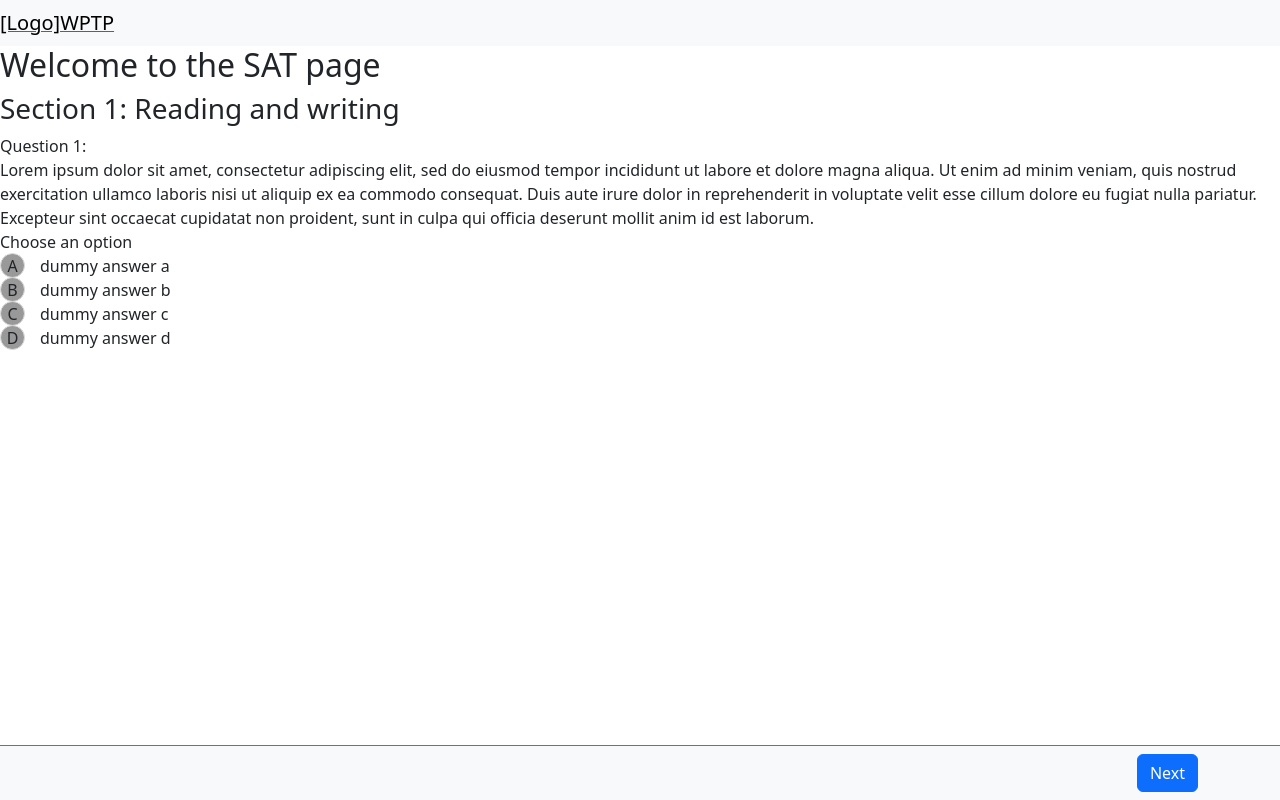
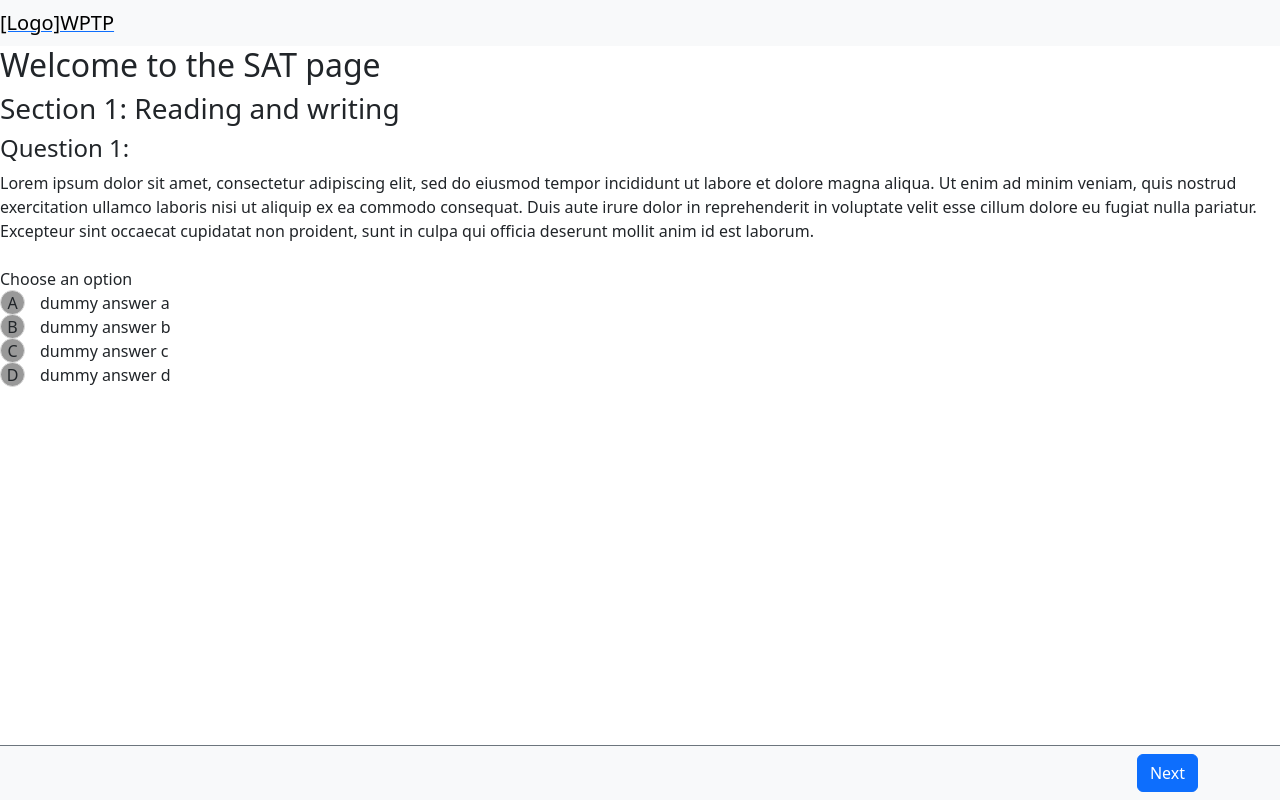
Before and after one commit to naxy-dong/WPTP-UI, a React (Vite) app: page /SAT in a window 1280 px wide. Built offline with nearby package versions, Linux system fonts and the light colour scheme.

Commit message:
Published the page

```diff
--- a/src/Components/Question.jsx
+++ b/src/Components/Question.jsx
@@ -6,8 +6,9 @@ export default function Question({ number, content, prompt, answerChoices, selec
 
     return (
         <>
-            <div>Question {number}:</div>
+            <h4>Question {number}:</h4>
             <div>{content}</div>
+            <br />
             <div>{prompt}</div>
             {
                 answerChoices.map(choice => (
```
Also changed, not shown: package.json (+6 -2 lines), 1 other file (tests, documents, lock files or other folders).
